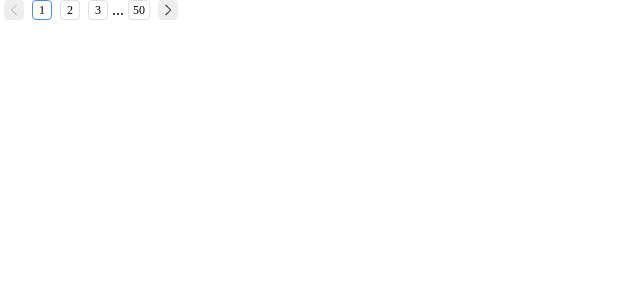
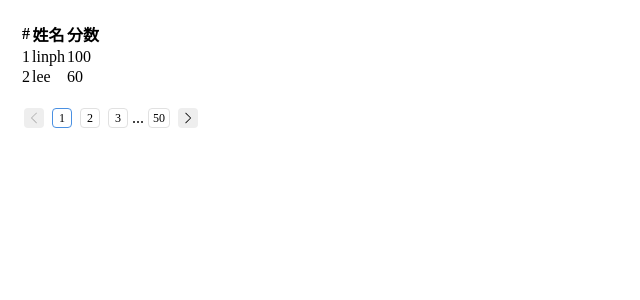
Before and after one commit to linpenghui958/dei-ui, a Vue app: page / in a window 1280 px wide. Shown: the top 300 px of the page, without its empty margins (0-640 px from the left). Built offline with nearby package versions, Linux system fonts and the light colour scheme.

Commit message:
add table.vue

```diff
--- a/src/App.vue
+++ b/src/App.vue
@@ -1,19 +1,34 @@
 <template>
   <div id="app">
-    <g-pager :totalPage="50" :current-page.sync="currentPage"></g-pager>
+    <div style="margin: 20px;">
+      <g-table :columns="columns" :data-source="dataSource"></g-table>
+    </div>
+    <div style="margin: 20px;">
+      <g-pager :totalPage="50" :current-page.sync="currentPage"></g-pager>
+    </div>
   </div>
 </template>
 
 <script>
 import GPager from '@/pager/pager'
+import GTable from '@/table/table'
 export default {
   name: "app",
   components: {
-    GPager
+    GPager,
+    GTable
   },
   data() {
     return {
-      currentPage: 1
+      currentPage: 1,
+      columns: [
+        { text: '姓名', field: 'name'},
+        { text: '分数', field: 'score'},
+      ],
+      dataSource: [
+        { id: 1, name: 'linph', score: 100},
+        { id: 2, name: 'lee', score: 60},
+      ]
     };
   },
 };
--- /dev/null
+++ b/src/table/table.vue
@@ -0,0 +1,39 @@
+<template>
+  <div>
+    <table>
+      <thead>
+        <tr>
+          <th>#</th>
+          <th v-for="(column, index) in columns" :key="index">{{column.text}}</th>
+        </tr>
+      </thead>
+      <tbody>
+        <tr v-for="(item, index) in dataSource" :key="index">
+          <td>{{index + 1}}</td>
+          <template v-for="(column, index) in columns">
+            <td :key="index">{{item[column.field]}}</td>
+          </template>
+        </tr>
+      </tbody>
+    </table>
+  </div>
+</template>
+
+<script>
+export default {
+  props: {
+    columns: {
+      type: Array,
+      required: true
+    },
+    dataSource: {
+      type: Array,
+      required: true
+    }
+  }
+}
+</script>
+
+<style lang="scss">
+
+</style>
```
